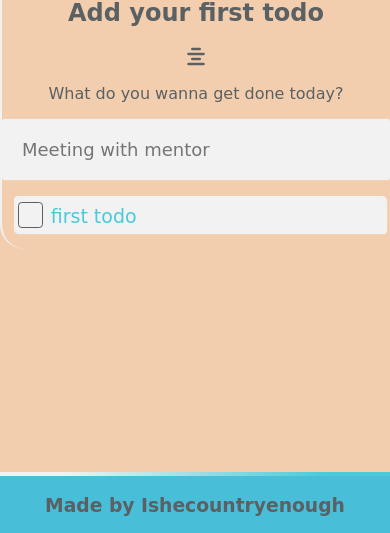
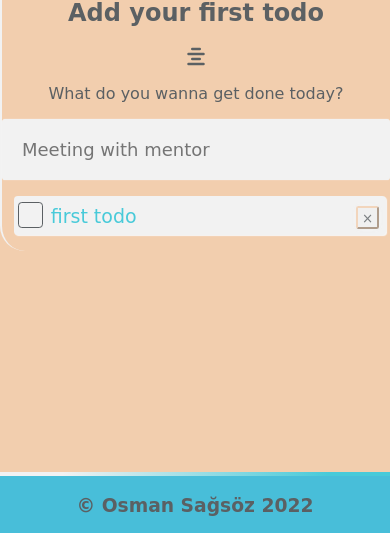
Before and after one commit to osmansagsoz/todo-app, a plain HTML site: page index.html in a window 390 px wide. Shown: the part 272-805 px from the top of the page. Drawn offline with Linux system fonts and the light colour scheme; a web font is replaced by a local one.

Commit message:
Add animation and remove button

```diff
--- a/index.html
+++ b/index.html
@@ -26,15 +26,16 @@
             </form>
             <ul class="todo-list">
                 <li>
-                    <input type="radio" id="unfinished" name="unfinished">
-                    <label for="unfinished">first todo</label>
+                    <input type="radio" id="unfinished" name="unfinished" value="unfinished">
+                    <label for="unfinished">first todo <button aria-label="remove" class="remove"
+                            value="unfinished">&times;</button></label>
                 </li>
             </ul>
         </div>
     </section>
     <footer>
         <div class="gradient"></div>
-        <h3>Made by Ishecountryenough</h3>
+        <h3>&copy; Osman Sağsöz 2022</h3>
         <ul class="foot">
             <li>
                 <a href="https://www.linkedin.com/in/osman-sagsoz-053621225/" target="_blank">
--- a/todo.css
+++ b/todo.css
@@ -52,6 +52,9 @@ h1 {
    font-weight: 700;
    font-size: 40px;
    margin-bottom: 0;
+   animation: h1-load 300ms ease-out;
+   animation-fill-mode: forwards;
+   transform: scale(0);
 }
 
 .empty-state h2, div {
@@ -65,6 +68,10 @@ h1 {
 ul {
     list-style-type: none;
     padding: 0 0 0 0.5em;
+}
+
+li {
+    animation: li-load 300ms ease-out 200ms;
 }
 
  /* text design */
@@ -139,6 +146,22 @@ input[type=radio]:checked + label {
     border-radius: 0.2em;
 }
 
+ /* button design */
+
+.remove {
+    text-align: end;
+    margin-left: 21em;
+    border-color: var(--nude);
+    color: var(--grey);
+    padding: 0.2em 0.3em 0.1em 0.3em;
+    border-radius: 0.2em;
+    display: inline-block;
+    cursor: pointer;
+    box-shadow: 0 0 5px var(--white);
+    font-family: var(--myfont);
+    opacity: 0.8;
+}
+
  /* footer design */
 
 footer {
@@ -164,3 +187,36 @@ footer h3 {
     gap: 16px;
     margin-bottom: 8px;
 }
+
+@keyframes h1-load {
+    0% {
+        transform: scale(0);
+        opacity: 0;
+    }
+
+    90% {
+        transform: scale(1.1);
+        opacity: 0.9;
+    }
+
+    100% {
+        transform: scale(1);
+        opacity: 1;
+    }
+}
+
+@keyframes li-load {
+    0% {
+        transform: translateX(-100%);
+    }
+
+    100% {
+        transform: translateX(0);
+    }
+}
+
+@media (min-width: 360px) and (max-width:450px) {
+    .remove {
+        margin-left: 16em;
+    }
+}
```
